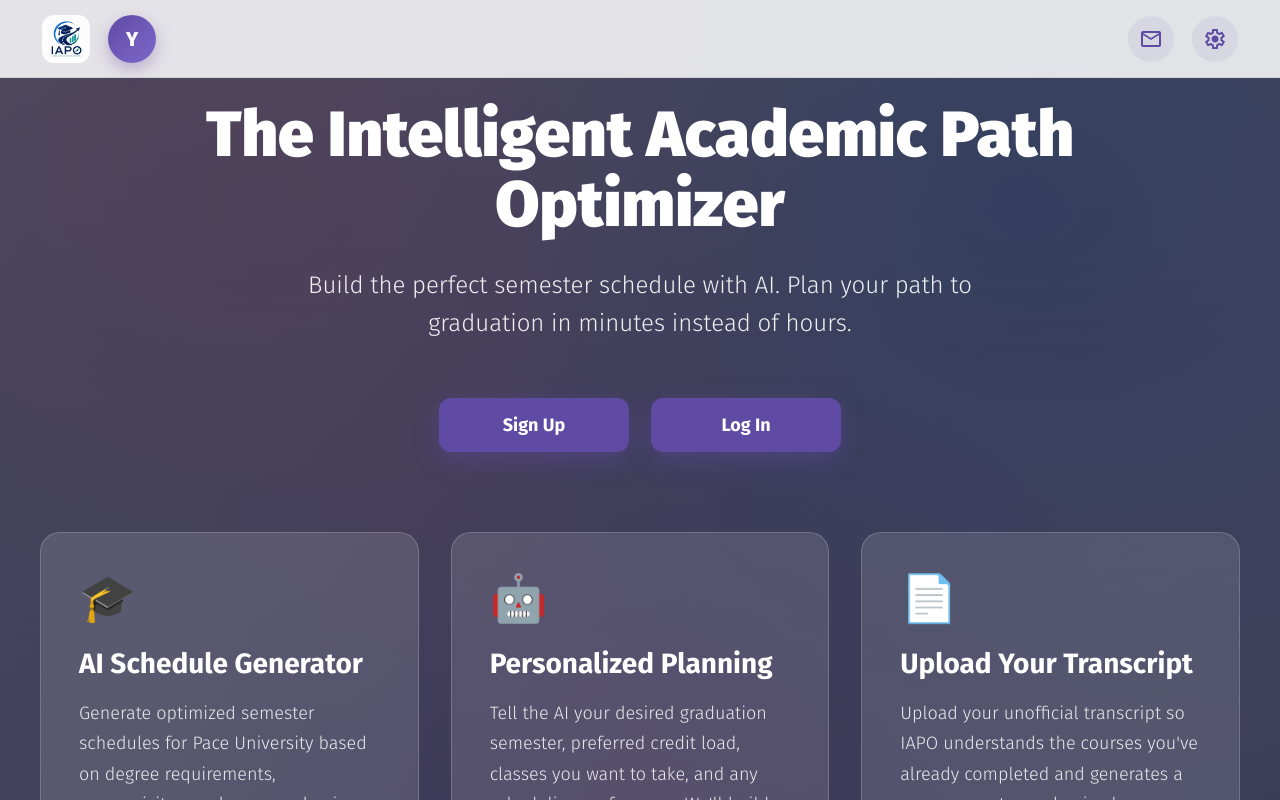
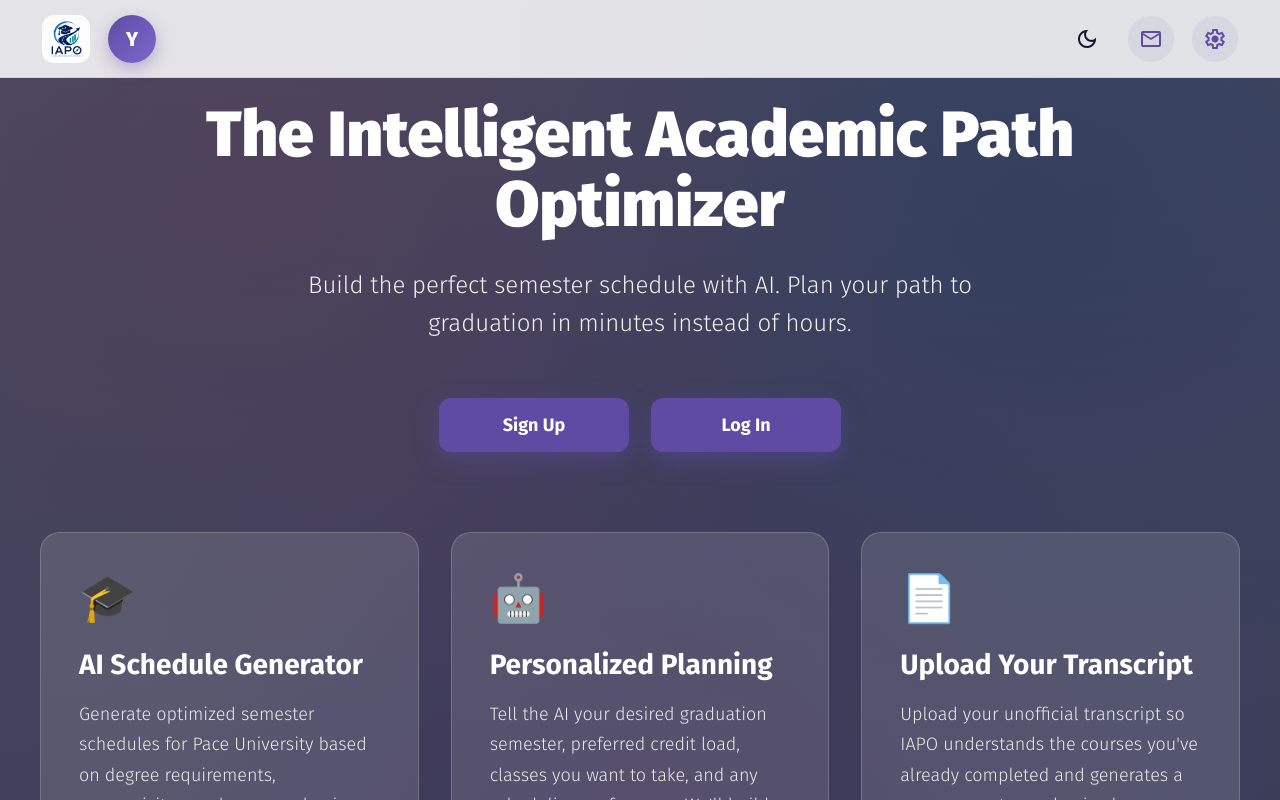
Before and after one commit to htmw/CS691-Summer2026-Team1, a React (Vite) app in the folder Frontend/: page / in a window 1280 px wide. Shown: the top 800 px of the page. Built offline with nearby package versions, Linux system fonts and the light colour scheme; no server answers.

Commit message:
Added dark mode functionality.

```diff
--- a/Frontend/src/App.css
+++ b/Frontend/src/App.css
@@ -77,16 +77,11 @@
 }
 
 .headerRight {
-    /* Change the font family */
     font-family: 'Inter', 'Segoe UI', Tahoma, Geneva, Verdana, sans-serif;
-
-    /* Adjust size and weight to make it look polished */
     font-size: 16px;
     font-weight: 500;
-
-    /* Optional: change the color so it's not default blue */
-    color: #333333;
-    text-decoration: none; /* Removes the underline */
+    color: var(--color-text-dark); /* Changed to support Dark Mode! */
+    text-decoration: none;
 }
 /* ===========================
    Shared Form Styles
@@ -140,7 +135,7 @@
     border: var(--border-error);
     border-radius: 8px;
 
-    background: rgba(211, 47, 47, 0.1);
+    background: var(--bg-error-light);
     color: var(--color-error);
 
     font: var(--font-small);
--- a/Frontend/src/App.jsx
+++ b/Frontend/src/App.jsx
@@ -1,3 +1,4 @@
+import { useState, useEffect } from "react"; // 1. Added React Hooks here!
 import {
   BrowserRouter as Router,
   Routes,
@@ -72,12 +73,30 @@ function Routing() {
 }
 
 function App() {
+  // 2. Added Dark Mode State & LocalStorage Logic
+  const [isDark, setIsDark] = useState(() => {
+    return localStorage.getItem('theme') === 'dark';
+  });
+
+  useEffect(() => {
+    if (isDark) {
+      document.documentElement.setAttribute('data-theme', 'dark');
+      localStorage.setItem('theme', 'dark');
+    } else {
+      document.documentElement.setAttribute('data-theme', 'light');
+      localStorage.setItem('theme', 'light');
+    }
+  }, [isDark]);
+
+  const toggleTheme = () => setIsDark(!isDark);
+
   return (
     <Router>
       <SignupFlowWatcher />
 
       <div className="container gradientBackground">
-        <Header />
+        {/* 3. Passed the props down to your Header! */}
+        <Header toggleTheme={toggleTheme} isDark={isDark} />
         <Routing />
       </div>
     </Router>
--- a/Frontend/src/comp/header.jsx
+++ b/Frontend/src/comp/header.jsx
@@ -4,7 +4,8 @@ import settingImg from "/assets/profilepic.png";
 import logoImg from "/assets/IAPOLogo.png";
 import "./compStyles.css";
 
-function Header() {
+// 1. We added { toggleTheme, isDark } so the header can receive the switch from App.jsx
+function Header({ toggleTheme, isDark }) {
   const initial ="Y";// user?.name?.charAt(0).toUpperCase() || "U";
 
   return (
@@ -20,6 +21,18 @@ function Header() {
       </div>
 
       <div className="headerRight">
+        {/* 2. Here is the new Dark Mode button! It flips the icon text based on the state */}
+        <button
+          onClick={toggleTheme}
+          className="headerIconButton"
+          title="Toggle Dark Mode"
+          style={{ background: 'transparent', border: 'none', cursor: 'pointer', color: 'inherit' }}
+        >
+          <span className="material-symbols-outlined">
+            {isDark ? "light_mode" : "dark_mode"}
+          </span>
+        </button>
+
         <RegularLink href={ROUTES.CONTACT} className="headerIconButton">
           <span className="material-symbols-outlined">mail</span>
         </RegularLink>
@@ -27,12 +40,9 @@ function Header() {
         <RegularLink href={ROUTES.SETTINGS} className="headerIconButton">
           <span className="material-symbols-outlined">settings</span>
         </RegularLink>
-
-
       </div>
     </header>
   );
 }
 
-
 export default Header;
--- a/Frontend/src/index.css
+++ b/Frontend/src/index.css
@@ -6,7 +6,7 @@
 
 :root {
   /* ===========================
-     Colors
+     Colors (LIGHT MODE - DEFAULT)
   =========================== */
 
   --color-primary: #5f4ba4;
@@ -21,6 +21,7 @@
   --color-white: #ffffff;
   --color-black: #000000;
 
+  /* Text Colors */
   --color-text-dark: #15152d;
   --color-text-light: rgba(255, 255, 255, 0.92);
   --color-text-muted: rgba(255, 255, 255, 0.85);
@@ -56,13 +57,14 @@
   --gradient-bg-2: rgba(130, 180, 255, 0.8);
   --gradient-bg-3: rgba(190, 130, 220, 0.5);
 
+  /* Main Page Background */
   --gradient-page-start: #dce5ff;
   --gradient-page-end: #b6c9ef;
 
   /* ===========================
-     Borders
+     Borders & Shadows & Typography
+     (Keeping the existing values here...)
   =========================== */
-
   --border-light: 1px solid var(--color-border);
   --border-medium: 1px solid var(--color-border-light);
   --border-primary: 1px solid var(--color-primary);
@@ -72,10 +74,6 @@
   --border-dashed: 2px dashed rgba(95, 75, 164, 0.6);
   --border-dashed-small: 1.5px dashed rgba(95, 75, 164, 0.6);
 
-  /* ===========================
-     Shadows
-  =========================== */
-
   --shadow-card: 0 12px 40px rgba(0, 0, 0, 0.2);
   --shadow-button: 0 8px 24px rgba(95, 75, 164, 0.45);
   --shadow-profile: 0 6px 16px rgba(95, 75, 164, 0.35);
@@ -83,49 +81,73 @@
   --shadow-semester: 0 8px 20px rgba(0, 0, 0, 0.12);
   --shadow-contact: 0 20px 50px rgba(0, 0, 0, 0.25);
 
-  /* ===========================
-     Typography
-  =========================== */
-
   --font-family: "Fira Sans", sans-serif;
-
   --font-title-xl: 900 64px var(--font-family);
   --font-title-lg: 900 56px var(--font-family);
   --font-title-md: 900 30px var(--font-family);
   --font-title-sm: 800 20px var(--font-family);
-
   --font-heading: 700 28px var(--font-family);
   --font-button: 700 18px var(--font-family);
   --font-label: 700 18px var(--font-family);
-
   --font-body-lg: 300 24px var(--font-family);
   --font-body-md: 300 22px var(--font-family);
   --font-body: 16px var(--font-family);
   --font-body-light: 300 18px var(--font-family);
-
   --font-small: 14px var(--font-family);
 }
 
-/* Chrome, Edge, Safari */
-::-webkit-scrollbar {
-  width: 6px;
+/* ===========================
+   DARK MODE OVERRIDES
+=========================== */
+[data-theme='dark'] {
+  /* Invert the main text to white */
+  --color-text-dark: #f0f0f5;
+  --color-text-subtle: rgba(255, 255, 255, 0.75);
+
+  /* Dim the borders so they aren't blinding */
+  --color-border: #444455;
+  --color-border-light: #333344;
+  --color-divider: rgba(255, 255, 255, 0.15);
+
+  /* Darken the main page gradient (A deep, dark violet/navy) */
+  --gradient-page-start: #0f0c1b;
+  --gradient-page-end: #1a162d;
+
+  /* Darken the cards and inputs */
+  --bg-header: rgba(20, 18, 32, 0.85);
+  --bg-input: rgba(30, 28, 45, 0.92);
+
+  /* Make the glass effects darker */
+  --bg-glass: rgba(0, 0, 0, 0.3);
+  --bg-glass-light: rgba(0, 0, 0, 0.4);
+  --bg-glass-medium: rgba(0, 0, 0, 0.5);
+  --bg-glass-strong: rgba(0, 0, 0, 0.6);
+
+  /* Deepen the shadows for dark mode */
+  --shadow-card: 0 12px 40px rgba(0, 0, 0, 0.6);
+  --shadow-feature: 0 18px 40px rgba(0, 0, 0, 0.7);
+  --border-header: 1px solid rgba(255, 255, 255, 0.05);
 }
 
-::-webkit-scrollbar-track {
-  background: transparent;
+/* ===========================
+   GLOBAL APP STYLES
+=========================== */
+body {
+  /* This tells the app to use gradient and text color globally */
+  background: linear-gradient(135deg, var(--gradient-page-start), var(--gradient-page-end));
+  color: var(--color-text-dark);
+  font-family: var(--font-family);
+
+  /* This creates a smooth 0.3-second fade when a user clicks the dark mode toggle button! */
+  transition: background 0.3s ease, color 0.3s ease;
+  min-height: 100vh;
 }
 
-::-webkit-scrollbar-thumb {
-  background: var(--color-border);
-  border-radius: 10px;
-}
-
-::-webkit-scrollbar-thumb:hover {
-  background: var(--color-border);
-}
+/* Chrome, Edge, Safari (Kept exactly as you had it) */
+::-webkit-scrollbar { width: 6px; }
+::-webkit-scrollbar-track { background: transparent; }
+::-webkit-scrollbar-thumb { background: var(--color-border); border-radius: 10px; }
+::-webkit-scrollbar-thumb:hover { background: var(--color-border); }
 
 /* Firefox */
-html {
-  scrollbar-width: thin;
-  scrollbar-color: var(--color-border) transparent;
-}
+html { scrollbar-width: thin; scrollbar-color: var(--color-border) transparent; }
```
